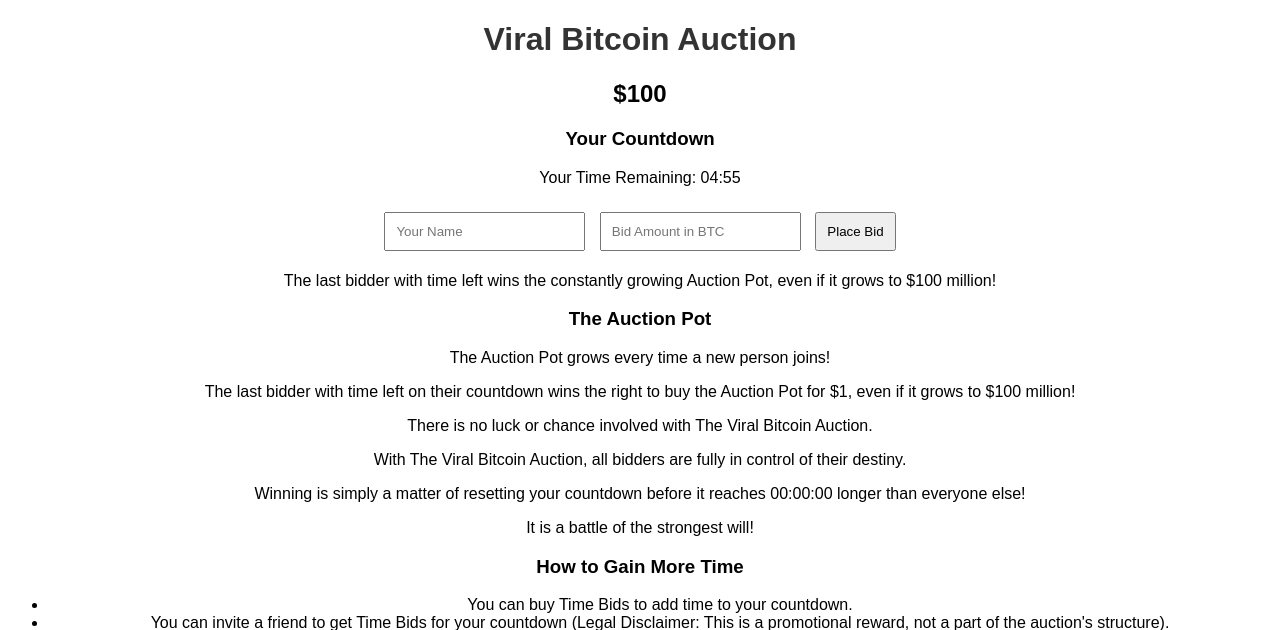
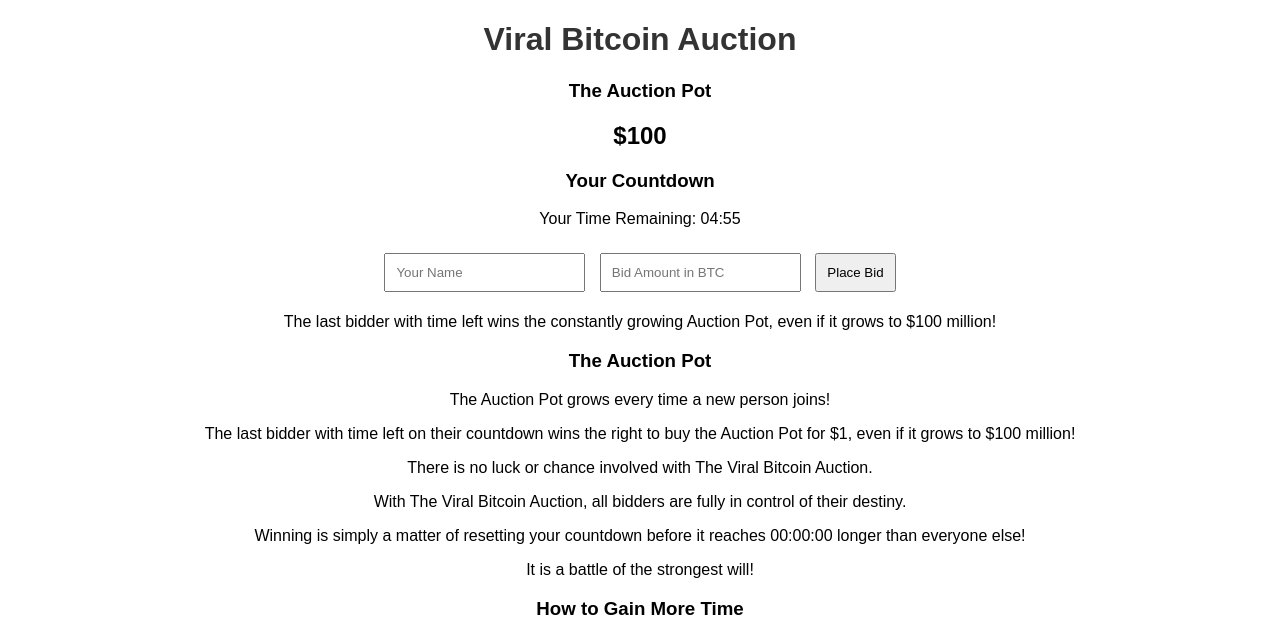
Before and after one commit to lancemcpherson88/Viral-Money-Auction, a Python web app: template templates/auction.html in a window 1280 px wide. Shown: the top 630 px of the page. Run offline with Jinja, Linux system fonts and the light colour scheme; the template is opened without the code that fills it, so the values that code supplies are empty.

Commit message:
Update auction.html

```diff
--- a/templates/auction.html
+++ b/templates/auction.html
@@ -7,7 +7,9 @@
     <link rel="stylesheet" href="/static/style.css">
 </head>
 <body>
+
     <h1>Viral Bitcoin Auction</h1>
+    <h3>The Auction Pot<h3>
     <h2>$100</h2>
       <h3>Your Countdown</h3>
     <p>Your Time Remaining: <span id="countdown-timer">Loading...</span></p>
```
